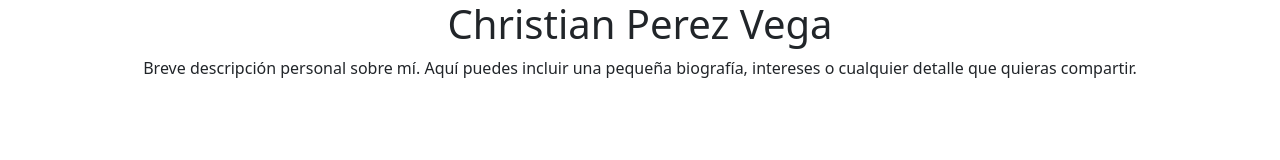
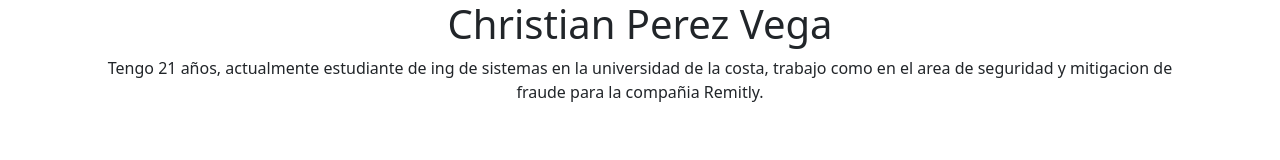
Before and after one commit to Chriper0218/punto_1, a plain HTML site: page index.html in a window 1280 px wide. Drawn offline with nearby package versions, Linux system fonts and the light colour scheme.

Commit message:
3th commit

```diff
--- a/index.html
+++ b/index.html
@@ -10,7 +10,7 @@
     <div class="container">
         <div class="section-header text-center">
             <h1>Christian Perez Vega</h1>
-            <p>Breve descripción personal sobre mí. Aquí puedes incluir una pequeña biografía, intereses o cualquier detalle que quieras compartir.</p>
+            <p>Tengo 21 años, actualmente estudiante de ing de sistemas en la universidad de la costa, trabajo como en el area de seguridad y mitigacion de fraude para la compañia Remitly.</p>
         </div>
 
 </body>
```
